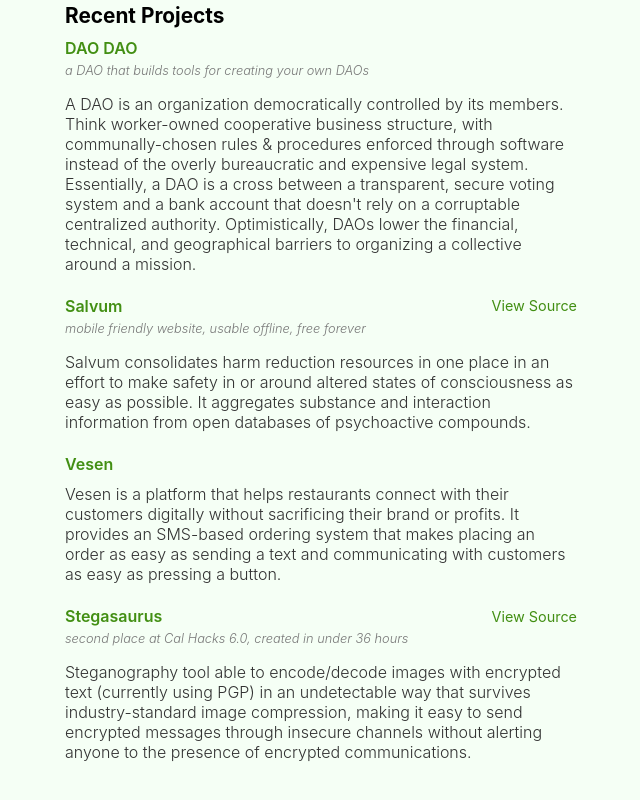
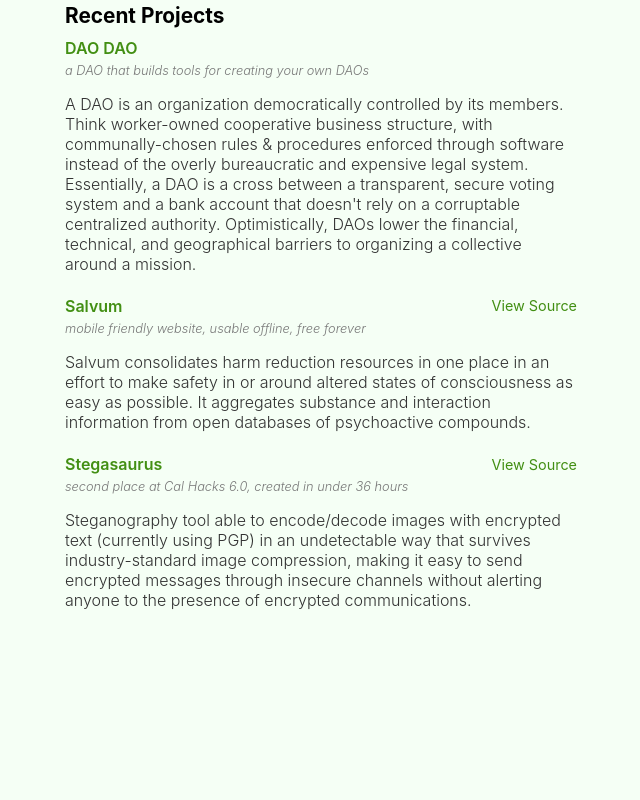
Before and after one commit to NoahSaso/www, a plain HTML site: page index.html in a window 1280 px wide. Shown: the part 575-1375 px from the top of the page, without its empty margins (319-959 px from the left). After the commit the page ends 1233 px from the top, so only its background shows below. Drawn offline with Linux system fonts and the light colour scheme; a script that the page names is missing; a web font is replaced by a local one.

Commit message:
removed vesen

```diff
--- a/index.html
+++ b/index.html
@@ -104,19 +104,6 @@
         </div>
         <div class="entry">
             <div class="title">
-                <a href="https://getvesen.com" target="_blank">Vesen</a>
-            </div>
-            <p class="description">
-                Vesen is a platform that helps restaurants connect with their
-                customers digitally without sacrificing
-                their brand or profits. It provides an SMS-based ordering system
-                that makes placing an order as easy as
-                sending a text and communicating with customers as easy as
-                pressing a button.
-            </p>
-        </div>
-        <div class="entry">
-            <div class="title">
                 <a href="https://devpost.com/software/stegasaurus"
                     target="_blank">Stegasaurus</a>
                 <a href="https://github.com/NoahSaso/calhacks6.0"
```
